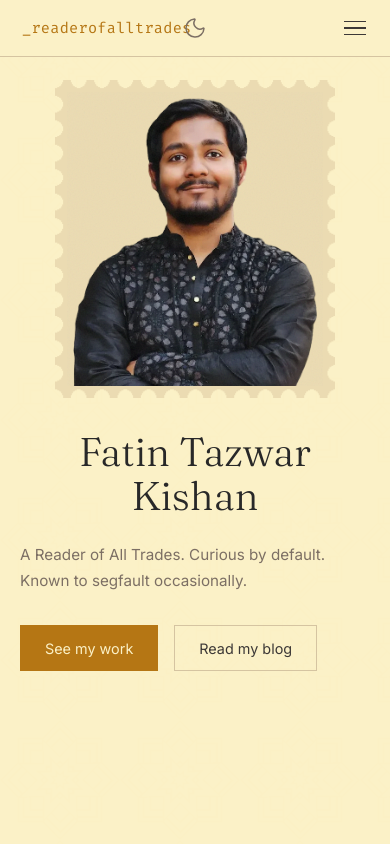
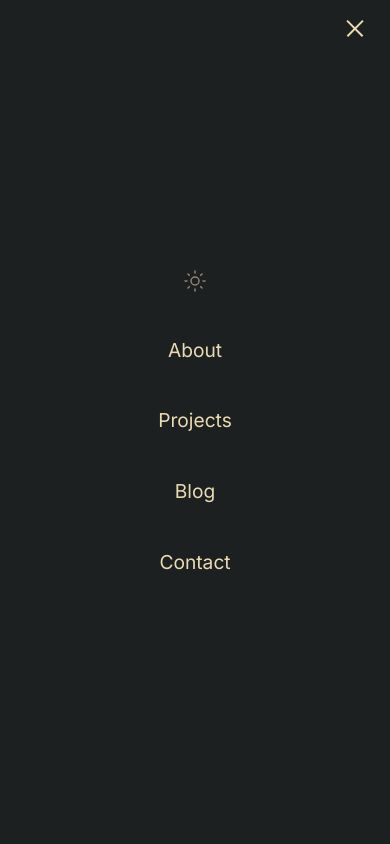
Before and after one commit to readerofalltrades/fatintkishan, a React (Vite) app: page / in a window 390 px wide. Both pictures are taken after a click on the button "Toggle menu". Shown: the top 844 px of the page. Built offline with nearby package versions, Linux system fonts and the light colour scheme; no server answers.

Commit message:
phase 5.0: website made more responsive

```diff
--- a/src/components/Footer.css
+++ b/src/components/Footer.css
@@ -29,7 +29,7 @@
   color: var(--border);
 }
 
-@media (max-width: 600px) {
+@media (max-width: 768px) {
   .footer {
     flex-direction: column;
     align-items: center;
--- a/src/components/Navbar.css
+++ b/src/components/Navbar.css
@@ -76,10 +76,12 @@
   outline-offset: 3px;
 }
 
+.navbar-theme-item {
+  display: flex;
+  align-items: center;
+}
+
 .navbar-theme-toggle {
-  position: absolute;
-  left: 50%;
-  transform: translateX(-50%);
   background: none;
   border: none;
   cursor: pointer;
@@ -99,7 +101,15 @@
   outline-offset: 3px;
 }
 
-@media (max-width: 600px) {
+@media (min-width: 769px) {
+  .navbar-theme-item {
+    position: absolute;
+    left: 50%;
+    transform: translateX(-50%);
+  }
+}
+
+@media (max-width: 768px) {
   .navbar {
     padding: 1rem 1.25rem;
   }
--- a/src/components/Navbar.jsx
+++ b/src/components/Navbar.jsx
@@ -23,18 +23,6 @@ function Navbar() {
       </a>
 
       <button
-        className="navbar-theme-toggle"
-        onClick={toggle}
-        aria-label={`Switch to ${theme === "dark" ? "light" : "dark"} mode`}
-      >
-        {theme === "dark" ? (
-          <Sun size={24} strokeWidth={1.5} />
-        ) : (
-          <Moon size={24} strokeWidth={1.5} />
-        )}
-      </button>
-
-      <button
         className={`navbar-hamburger ${menuOpen ? "navbar-hamburger--open" : ""}`}
         onClick={() => setMenuOpen(!menuOpen)}
         aria-label="Toggle menu"
@@ -46,6 +34,19 @@ function Navbar() {
       </button>
 
       <ul className={`navbar-links ${menuOpen ? "navbar-links--open" : ""}`}>
+        <li className="navbar-theme-item">
+          <button
+            className="navbar-theme-toggle"
+            onClick={toggle}
+            aria-label={`Switch to ${theme === "dark" ? "light" : "dark"} mode`}
+          >
+            {theme === "dark" ? (
+              <Sun size={24} strokeWidth={1.5} />
+            ) : (
+              <Moon size={24} strokeWidth={1.5} />
+            )}
+          </button>
+        </li>
         <li>
           <a href="/about" onClick={() => setMenuOpen(false)}>
             About
--- a/src/index.css
+++ b/src/index.css
@@ -81,18 +81,6 @@ body {
   box-shadow: 4px 0 0 0 color-mix(in srgb, var(--border) 40%, transparent);
 }
 
-@media (hover: hover) {
-  * {
-    cursor: none !important;
-  }
-}
-
-@media (max-width: 1600px) {
-  .margin-lines {
-    display: none;
-  }
-}
-
 a {
   color: inherit;
   text-decoration: none;
@@ -131,3 +119,15 @@ img {
 .btn-secondary:hover {
   border-color: var(--text);
 }
+
+@media (hover: hover) {
+  * {
+    cursor: none !important;
+  }
+}
+
+@media (max-width: 1600px) {
+  .margin-lines {
+    display: none;
+  }
+}
--- a/src/sections/About.css
+++ b/src/sections/About.css
@@ -41,7 +41,13 @@
   margin-top: 0.5rem;
 }
 
-@media (max-width: 680px) {
+@media (max-width: 1024px) {
+  .about-snapshot {
+    padding: 4rem 1.5rem;
+  }
+}
+
+@media (max-width: 768px) {
   .about-wrapper {
     flex-direction: column;
   }
@@ -53,13 +59,7 @@
   }
 }
 
-@media (max-width: 860px) {
-  .about-snapshot {
-    padding: 4rem 1.5rem;
-  }
-}
-
-@media (max-width: 560px) {
+@media (max-width: 480px) {
   .about-snapshot {
     padding: 3.5rem 1.25rem;
   }
--- a/src/sections/BlogTeaser.css
+++ b/src/sections/BlogTeaser.css
@@ -68,13 +68,13 @@ a.blog-post-card:hover .blog-post-title {
   color: var(--heading);
 }
 
-@media (max-width: 860px) {
+@media (max-width: 1024px) {
   .blog-teaser {
     padding: 4rem 1.5rem;
   }
 }
 
-@media (max-width: 560px) {
+@media (max-width: 480px) {
   .blog-teaser {
     padding: 3.5rem 1.25rem;
   }
--- a/src/sections/Contact.css
+++ b/src/sections/Contact.css
@@ -42,13 +42,13 @@
   outline-offset: 3px;
 }
 
-@media (max-width: 860px) {
+@media (max-width: 1024px) {
   .contact {
     padding: 4rem 1.5rem;
   }
 }
 
-@media (max-width: 560px) {
+@media (max-width: 480px) {
   .contact {
     padding: 3.5rem 1.25rem;
   }
--- a/src/sections/Hero.css
+++ b/src/sections/Hero.css
@@ -96,7 +96,7 @@
 
 .hero-image-wrapper {
   flex-shrink: 0;
-  width: 380px;
+  width: clamp(256px, 35%, 380px);
   align-self: center;
 }
 
@@ -106,26 +106,18 @@
   display: block;
 }
 
-@media (max-width: 1060px) {
+@media (max-width: 1024px) {
   .hero-name-cursor {
     display: none;
   }
-}
-
-@media (max-width: 860px) {
   .hero-content {
     gap: 2.5rem;
   }
 }
 
-@media (max-width: 600px) {
+@media (max-width: 768px) {
   .hero {
     padding: 5rem 1.25rem 2.5rem;
-    align-items: flex-start;
-  }
-
-  .hero-name {
-    text-align: center;
   }
 
   .hero-content {
@@ -134,13 +126,42 @@
   }
 
   .hero-image-wrapper {
-    width: 100%;
-    max-width: 280px;
+    width: 60%;
+    max-width: 256px;
+    min-width: 200px;
     align-self: center;
     order: -1;
   }
 
+  .hero-text {
+    align-items: center;
+    text-align: center;
+  }
+
+  .hero-name {
+    text-align: center;
+    min-width: 0;
+  }
+
   .hero-tagline {
     font-size: 0.95rem;
+    text-align: center;
+  }
+
+  .hero-cta {
+    justify-content: center;
   }
 }
+
+@media (max-width: 480px) {
+  .hero-cta {
+    flex-direction: column;
+    align-items: center;
+    width: 100%;
+  }
+
+  .hero-cta .btn {
+    width: 100%;
+    text-align: center;
+  }
+}
--- a/src/sections/Hero.jsx
+++ b/src/sections/Hero.jsx
@@ -99,7 +99,7 @@ function Hero() {
         </div>
         <picture className="hero-image-wrapper stamp-frame">
           <source
-            media="(max-width: 600px)"
+            media="(max-width: 768px)"
             srcSet="/hero-image_straight-forward.webp"
           />
           <img
--- a/src/sections/Projects.css
+++ b/src/sections/Projects.css
@@ -91,7 +91,7 @@
   padding: 0.2rem 0.5rem;
 }
 
-@media (max-width: 860px) {
+@media (max-width: 1024px) {
   .projects-snapshot {
     padding: 4rem 1.5rem;
   }
@@ -101,7 +101,7 @@
   }
 }
 
-@media (max-width: 560px) {
+@media (max-width: 480px) {
   .projects-snapshot {
     padding: 3.5rem 1.25rem;
   }
--- a/src/sections/Skills.css
+++ b/src/sections/Skills.css
@@ -134,7 +134,7 @@
   outline-offset: 3px;
 }
 
-@media (max-width: 860px) {
+@media (max-width: 1024px) {
   .skills-snapshot {
     padding: 4rem 1.5rem;
   }
@@ -146,7 +146,7 @@
   }
 }
 
-@media (max-width: 560px) {
+@media (max-width: 480px) {
   .skills-snapshot {
     padding: 3.5rem 1.25rem;
   }
@@ -156,6 +156,10 @@
     align-items: flex-start;
     gap: 0.4rem;
   }
+
+  .skills-grid {
+    grid-template-columns: 1fr;
+  }
 }
 
 @media (hover: none) {
```
Also changed, not shown: src/styles/variables.css (+8 -0 lines).
